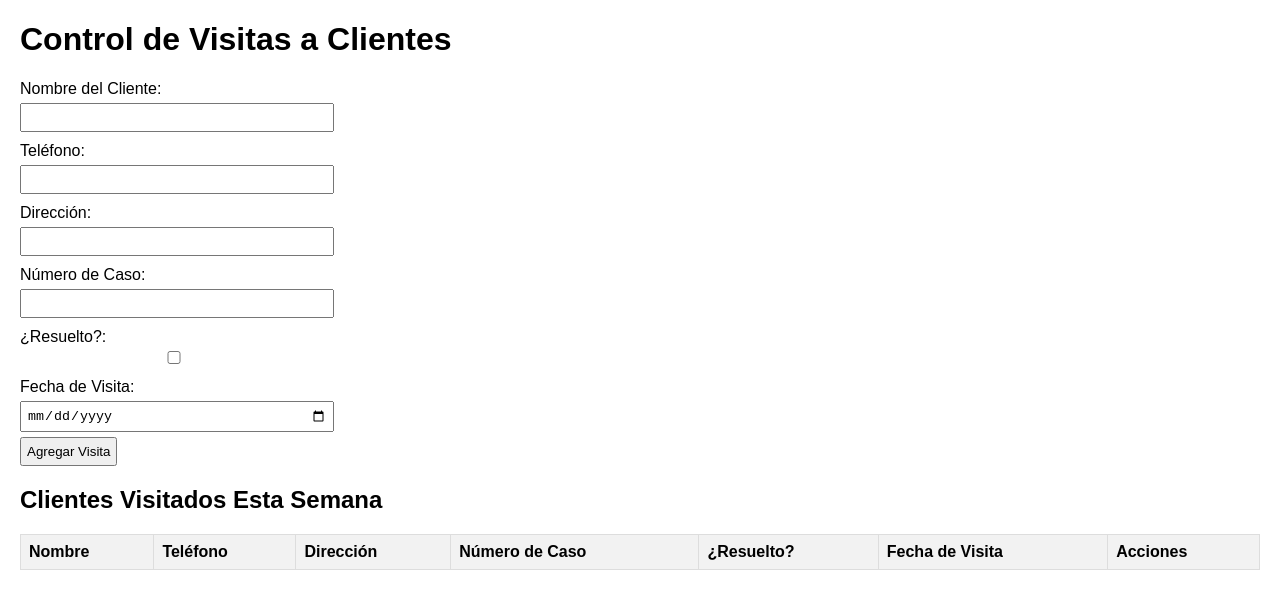
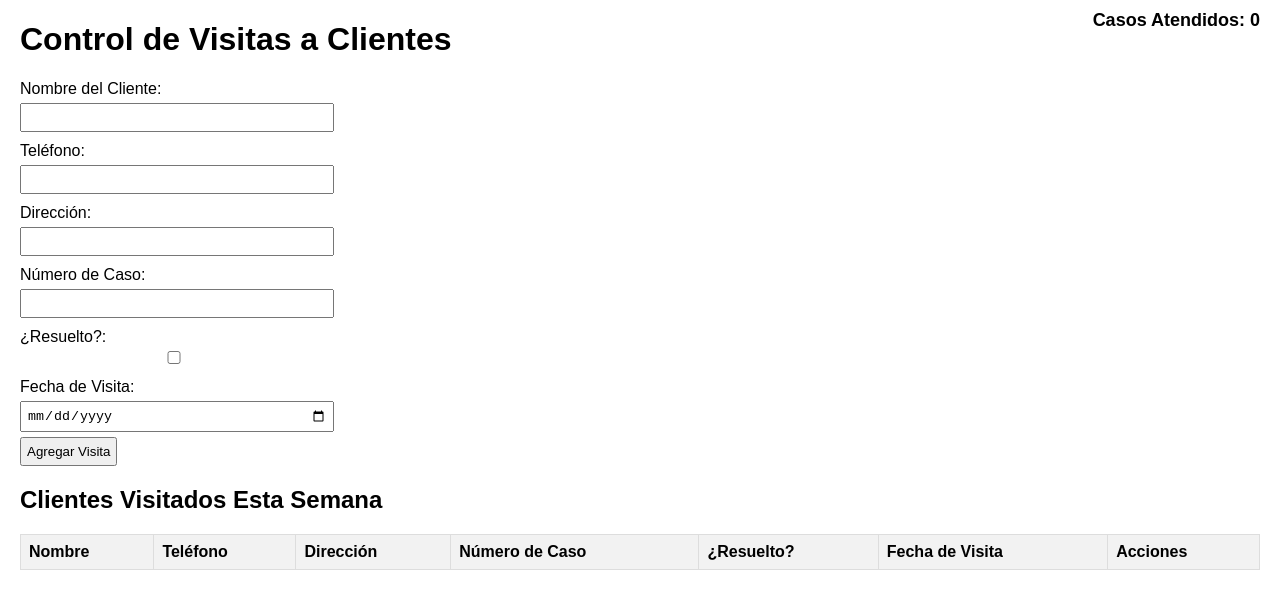
Before and after one commit to ChuchoSR/control-lenovo, a plain HTML site: page index.html in a window 1280 px wide. Drawn offline with Linux system fonts and the light colour scheme.

Commit message:
Se añade un contador totalizando la cantidad de casos atendidos

```diff
--- a/index.html
+++ b/index.html
@@ -8,6 +8,9 @@
 </head>
 <body>
     <h1>Control de Visitas a Clientes</h1>
+    <div id="contador">
+        Casos Atendidos: <span id="totalCases">0</span>
+    </div>
     <div>
         <label for="clientName">Nombre del Cliente:</label>
         <input type="text" id="clientName" oninput="loadClientData()">
--- a/script.js
+++ b/script.js
@@ -78,6 +78,8 @@ function renderVisits() {
         deleteButton.onclick = () => deleteVisit(index);
         actionsCell.appendChild(deleteButton);
     });
+
+    updateTotalCases(); // Actualizar el contador de casos
 }
 
 function editVisit(index) {
@@ -98,4 +100,12 @@ function deleteVisit(index) {
     renderVisits();
 }
 
-document.addEventListener('DOMContentLoaded', renderVisits);
+function updateTotalCases() {
+    const totalCases = visits.length;
+    document.getElementById('totalCases').textContent = totalCases;
+}
+
+document.addEventListener('DOMContentLoaded', () => {
+    renderVisits();
+    updateTotalCases();
+});
--- a/styles.css
+++ b/styles.css
@@ -27,3 +27,10 @@ th {
     background-color: #f2f2f2;
     text-align: left;
 }
+#contador {
+    position: absolute;
+    top: 10px;
+    right: 20px;
+    font-size: 18px;
+    font-weight: bold;
+}
```
